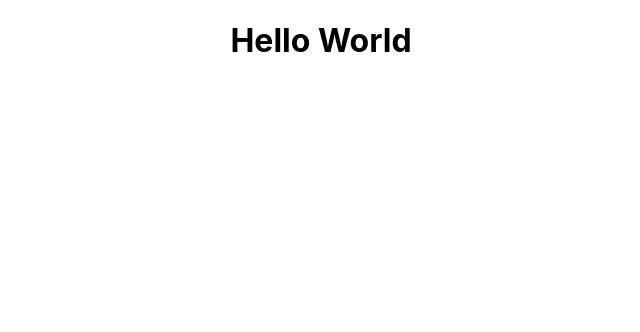
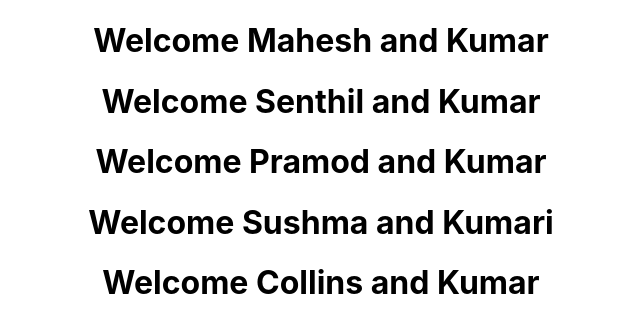
Before and after one commit to CodeCraftersGPT/tileskart3, a React (Create React App) app: page / in a window 1280 px wide. Shown: the top 332 px of the page, without its empty margins (319-959 px from the left). Built offline with nearby package versions, Linux system fonts and the light colour scheme.

Commit message:
2-Greet_Props

```diff
--- a/src/App.js
+++ b/src/App.js
@@ -6,7 +6,12 @@ import Greet from './Components/Greet';
 function App() {
   return (
     <div className="App">
-     <Greet />
+     <Greet firstName="Mahesh" lastName="Kumar"/>
+     <Greet firstName="Senthil" lastName="Kumar"/>
+     <Greet firstName="Pramod" lastName="Kumar"/>
+     <Greet firstName="Sushma" lastName="Kumari"/>
+     <Greet firstName="Collins" lastName="Kumar"/>
+
     </div>
   );
 }
--- a/src/Components/Greet.js
+++ b/src/Components/Greet.js
@@ -2,10 +2,10 @@
 
 import React from 'react';
 
-function Greet () {
+function Greet (props) {
     return (
         <div>
-            <h1>Hello World</h1>
+            <h1>Welcome {props.firstName} and {props.lastName}</h1>
         </div>
     )
 }
```
